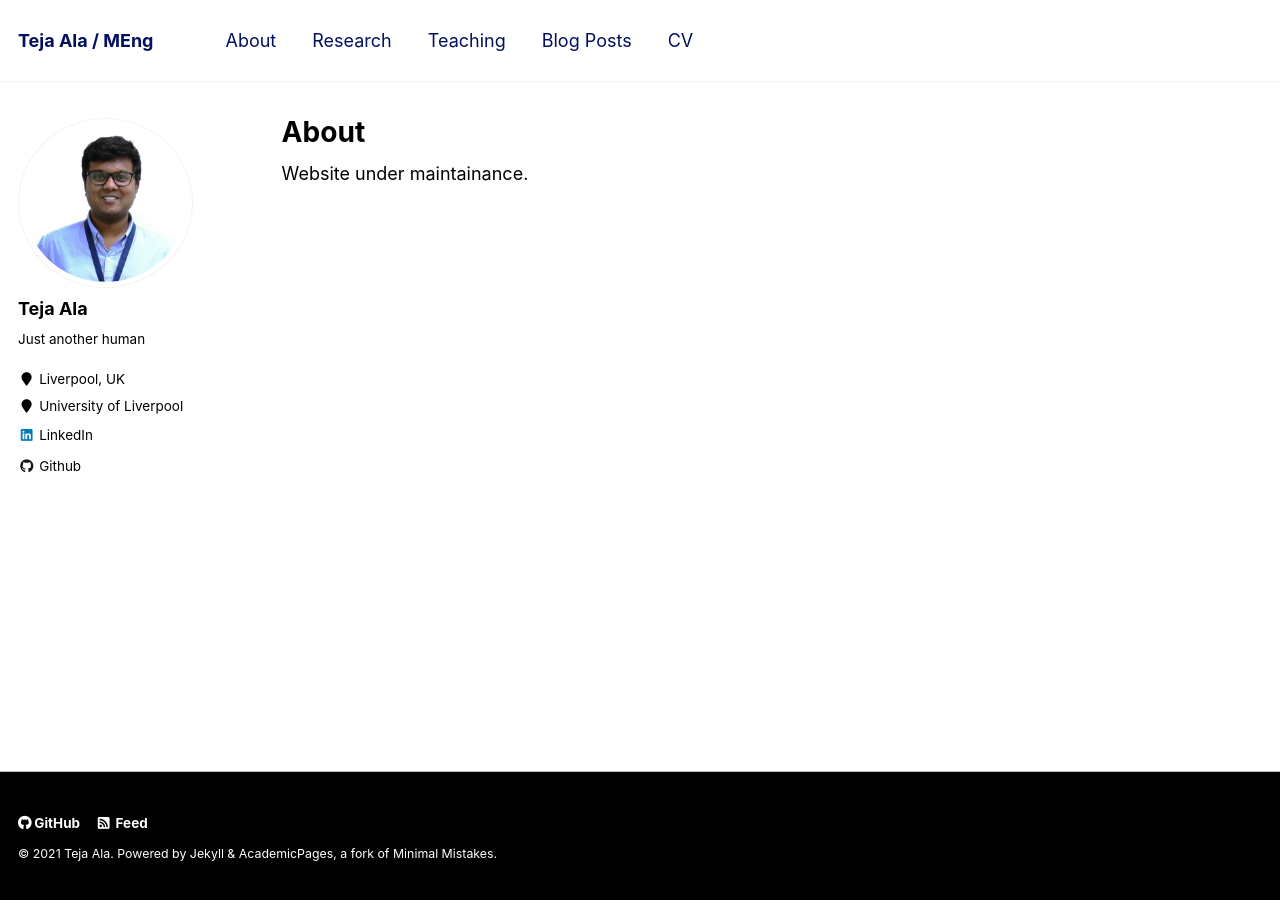
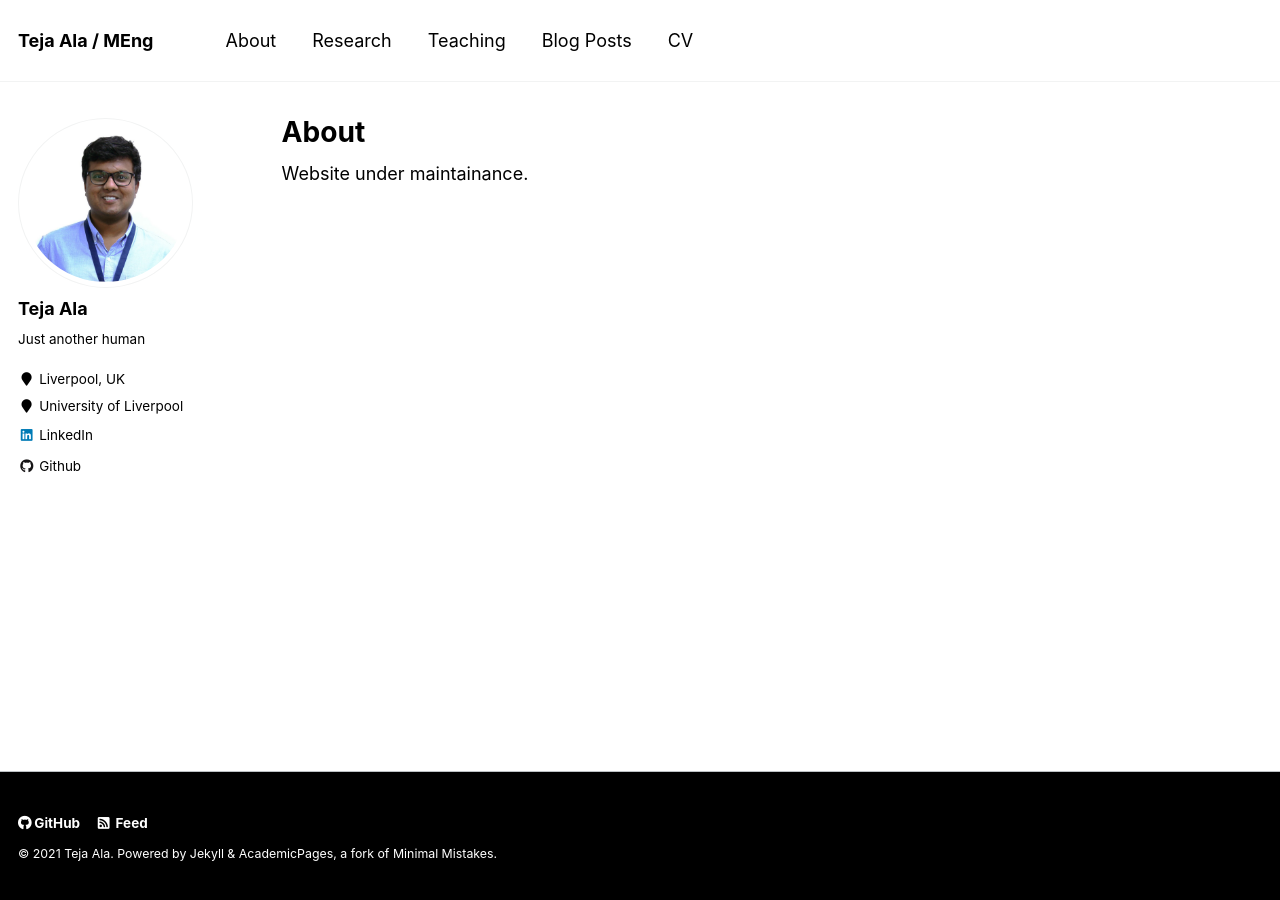
Before and after one commit to dekeract01/dekeract01.github.io, a Jekyll site: the page built from _pages/about.md, in a window 1280 px wide. Built offline with Jekyll 4.4.1, drawn with Linux system fonts in a browser that asks for light colours.

Commit message:
changed masthead-link colour

```diff
--- a/_sass/_variables.scss
+++ b/_sass/_variables.scss
@@ -97,8 +97,8 @@ $xing-color                 : #006567;
 $link-color                 : $info-color;
 $link-color-hover           : $liver-blue;/* mix(#000, $link-color, 25%) */
 $link-color-visited         : mix(#fff, $link-color, 25%);
-$masthead-link-color        : $liver-blue;
-$masthead-link-color-hover  : $liver-blue; /* mix(#000, $primary-color, 25%)*/
+$masthead-link-color        : $black;
+$masthead-link-color-hover  : $black; /* mix(#000, $primary-color, 25%)*/
 
 
 /*
```
